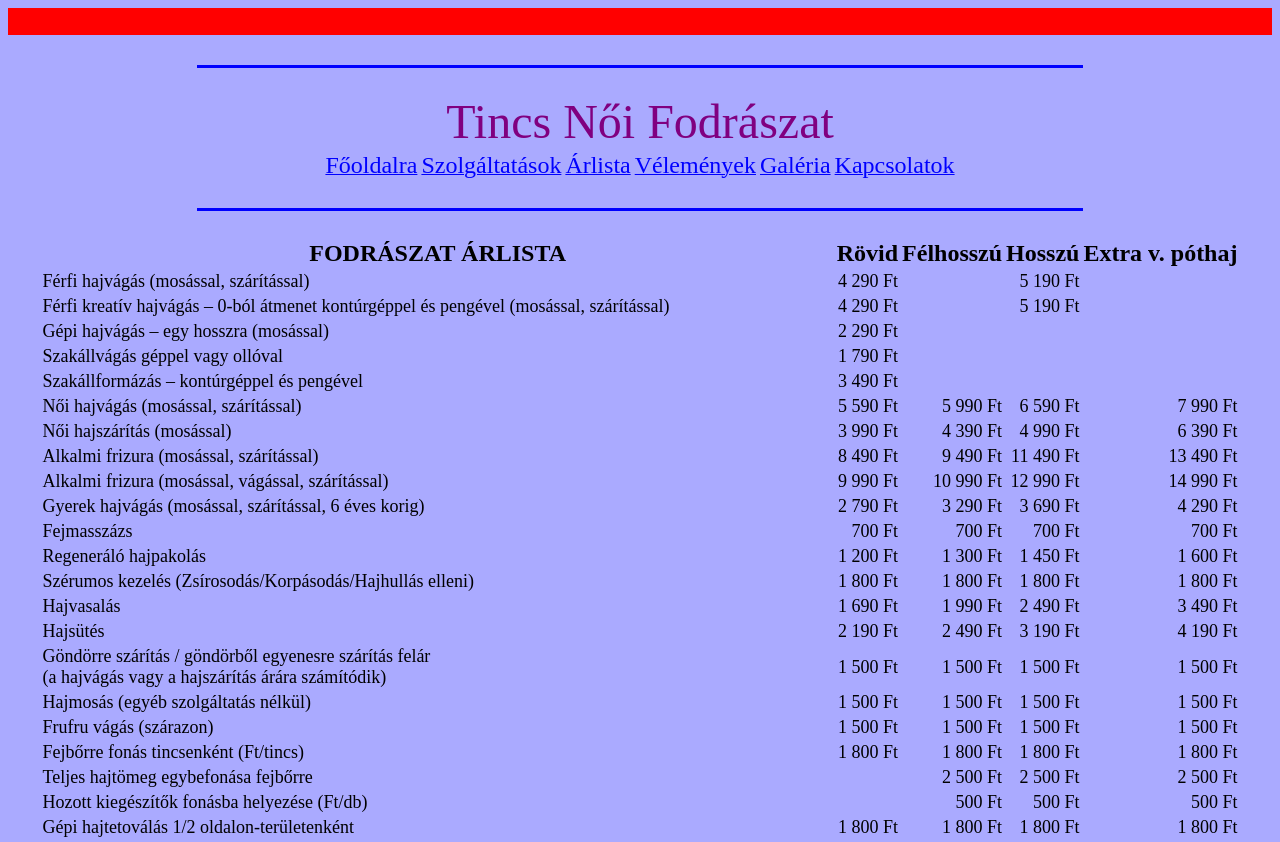
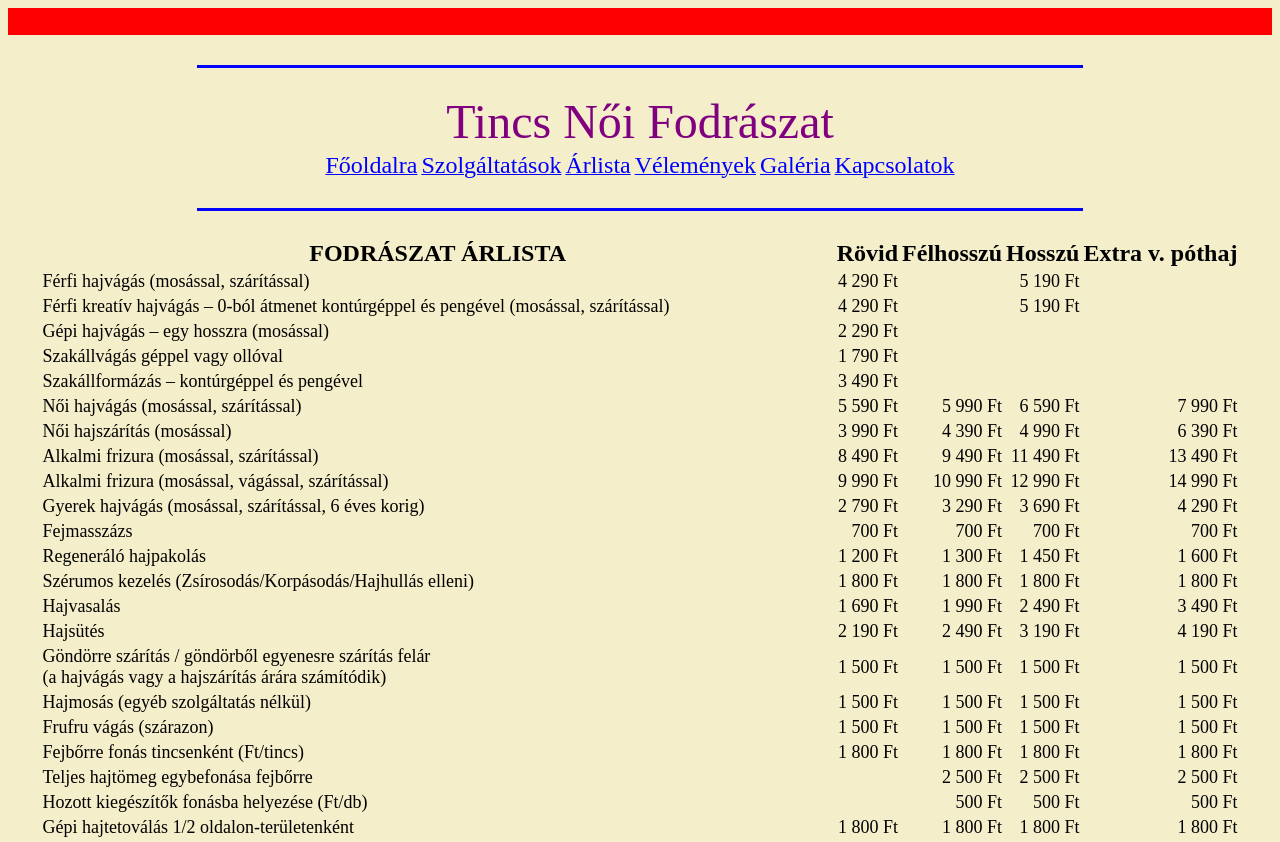
Before and after one commit to blynzdotdev/weblap-beadando, a plain HTML site: page Aloldalak/arlista.html in a window 1280 px wide. Shown: the top 842 px of the page. Drawn offline with Linux system fonts and the light colour scheme.

Commit message:
Update arlista.html

```diff
--- a/Aloldalak/arlista.html
+++ b/Aloldalak/arlista.html
@@ -24,7 +24,7 @@
     </marquee>
 </div>
 
-<body alink=green vlink=blue link=blue bgcolor="#AAAAFF">
+<body alink=green vlink=blue link=blue bgcolor="#F5EECA">
     <!-- vonal bar tetejére -->
     <br>
     <hr color="Blue" width="70%" size="3px" align="center"><br>
```
